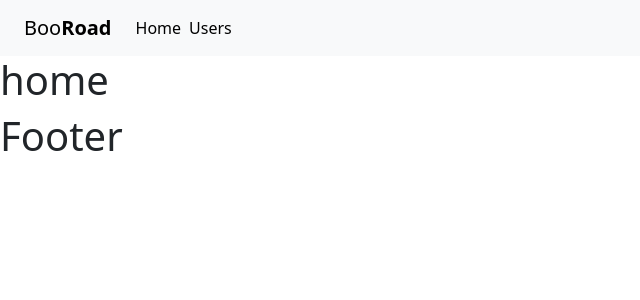
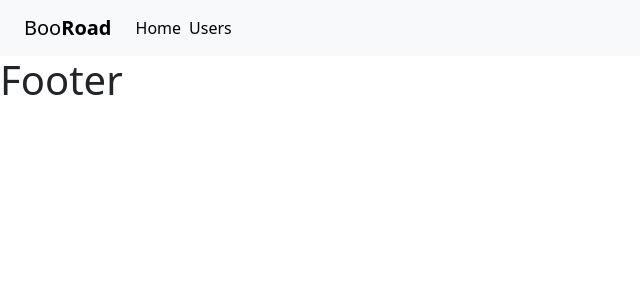
Before and after one commit to mattiacoli/BooRoad, a React (Vite) app: page / in a window 1280 px wide. Shown: the top 300 px of the page, without its empty margins (0-640 px from the left). Built offline with nearby package versions, Linux system fonts and the light colour scheme; the HTML template or start-up script is replaced by a standard one.

Commit message:
import data array in Home component

```diff
--- a/src/pages/Home.jsx
+++ b/src/pages/Home.jsx
@@ -1,7 +1,10 @@
+import gite from '../data/data'
+import { Link } from 'react-router-dom'
+
 export default function Home() {
     return (
         <>
-            <h1>home</h1>
+
         </>
     )
 }
```
